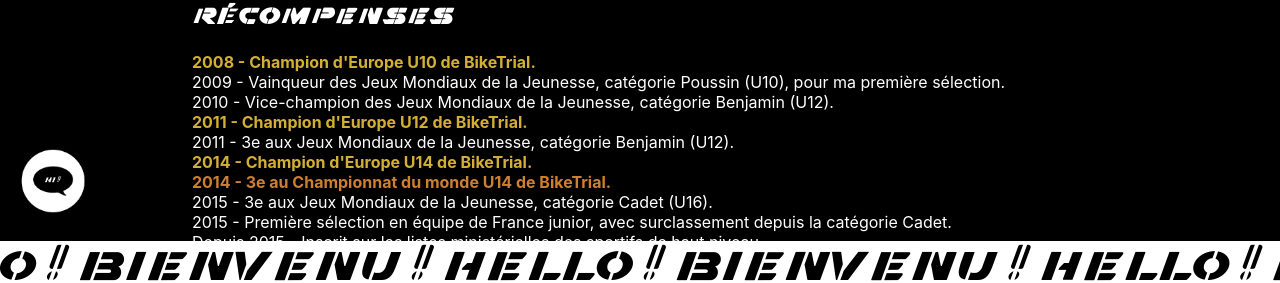
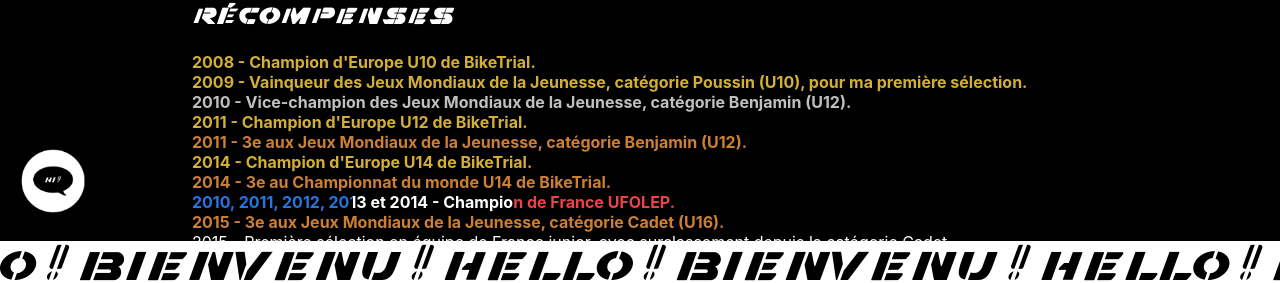
Before and after one commit to LouisGrillon/PerfLouisGrillon, a React (Vite) app in the folder perflouisgrillon/: page /about in a window 1280 px wide. Shown: the part 447-730 px from the top of the page. Built offline with nearby package versions, Linux system fonts and the light colour scheme; no server answers; a web font is replaced by a local one.

Commit message:
Update About.jsx

```diff
--- a/perflouisgrillon/src/Components/About/About.jsx
+++ b/perflouisgrillon/src/Components/About/About.jsx
@@ -31,13 +31,14 @@ function About() {
                 <h2 className="trophies_Title">{t('trophies_Title')}</h2>
 
 <span className="description" style={{ color: "#D4AF37", fontWeight: "bold" }}>2008 - Champion d'Europe U10 de BikeTrial.</span><br />
-<span className="description">2009 - Vainqueur des Jeux Mondiaux de la Jeunesse, catégorie Poussin (U10), pour ma première sélection.</span><br />
-<span className="description">2010 - Vice-champion des Jeux Mondiaux de la Jeunesse, catégorie Benjamin (U12).</span><br />
+<span className="description" style={{ color: "#D4AF37", fontWeight: "bold" }}>2009 - Vainqueur des Jeux Mondiaux de la Jeunesse, catégorie Poussin (U10), pour ma première sélection.</span><br />
+<span className="description" style={{ color: "#C0C0C0", fontWeight: "bold" }}>2010 - Vice-champion des Jeux Mondiaux de la Jeunesse, catégorie Benjamin (U12).</span><br />
 <span className="description" style={{ color: "#D4AF37", fontWeight: "bold" }}>2011 - Champion d'Europe U12 de BikeTrial.</span><br />
-<span className="description">2011 - 3e aux Jeux Mondiaux de la Jeunesse, catégorie Benjamin (U12).</span><br />
+<span className="description" style={{ color: "#CD7F32", fontWeight: "bold" }}>2011 - 3e aux Jeux Mondiaux de la Jeunesse, catégorie Benjamin (U12).</span><br />
 <span className="description" style={{ color: "#D4AF37", fontWeight: "bold" }}>2014 - Champion d'Europe U14 de BikeTrial.</span><br />
 <span className="description" style={{ color: "#CD7F32", fontWeight: "bold" }}>2014 - 3e au Championnat du monde U14 de BikeTrial.</span><br />
-<span className="description">2015 - 3e aux Jeux Mondiaux de la Jeunesse, catégorie Cadet (U16).</span><br />
+<span className="description" style={{ background: "linear-gradient(90deg, #2875DF 0%, #2875DF 33.33%, #FFFFFF 33.33%, #FFFFFF 66.66%, #ED4248 66.66%, #ED4248 100%)", WebkitBackgroundClip: "text", WebkitTextFillColor: "transparent", fontWeight: "bold" }}>2010, 2011, 2012, 2013 et 2014 - Champion de France UFOLEP.</span><br />
+<span className="description" style={{ color: "#CD7F32", fontWeight: "bold" }}>2015 - 3e aux Jeux Mondiaux de la Jeunesse, catégorie Cadet (U16).</span><br />
 <span className="description">2015 - Première sélection en équipe de France junior, avec surclassement depuis la catégorie Cadet.</span><br />
 <span className="description">Depuis 2015 - Inscrit sur les listes ministérielles des sportifs de haut niveau.</span><br />
 <span className="description" style={{ color: "#D4AF37", fontWeight: "bold" }}>2016 et 2017 - Champion du monde par équipes avec l'équipe de France.</span><br />
```
